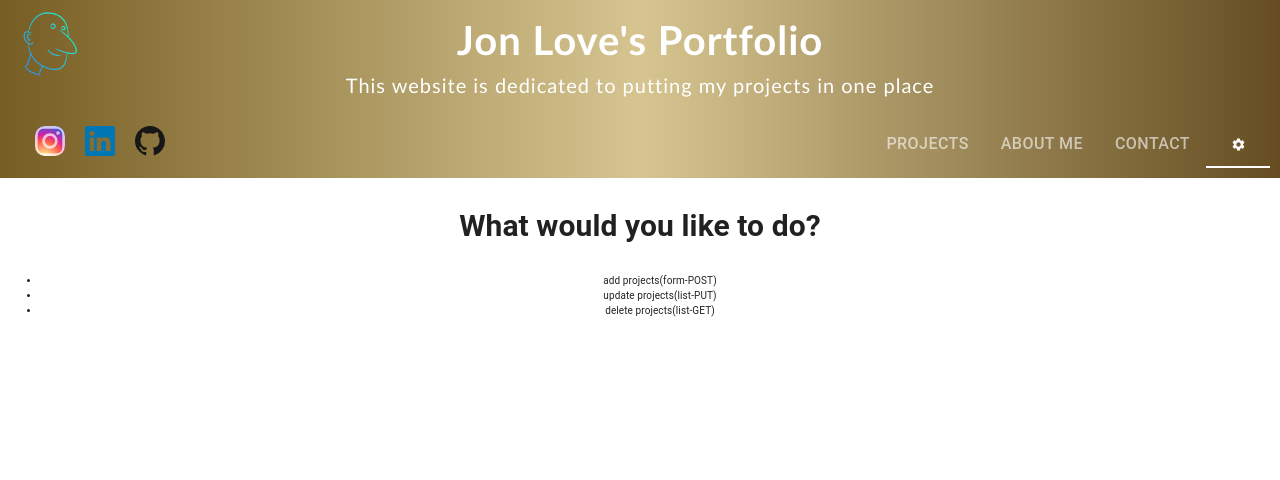
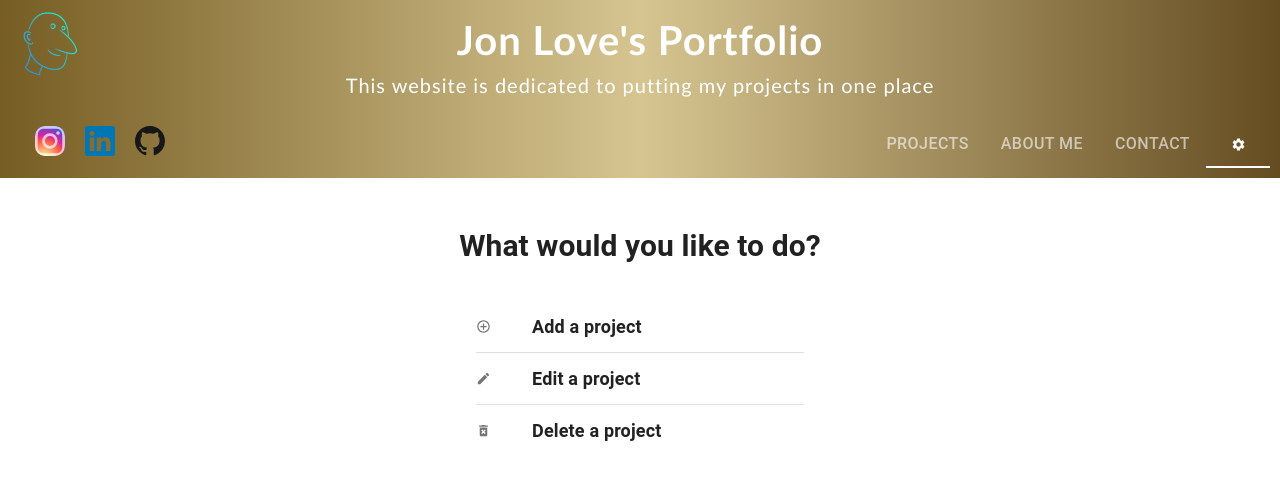
Before and after one commit to jonnny013/portfolio, a React (Vite) app: page /admin in a window 1280 px wide. Shown: the top 480 px of the page. Built offline with nearby package versions, Linux system fonts and the light colour scheme.

Commit message:
Update admin page

```diff
--- a/src/components/Admin/AdminIndex.tsx
+++ b/src/components/Admin/AdminIndex.tsx
@@ -1,4 +1,13 @@
 import LoginIndex from './LoginIndex'
+import List from '@mui/material/List'
+import ListItemButton from '@mui/material/ListItemButton'
+import ListItemIcon from '@mui/material/ListItemIcon'
+import ListItemText from '@mui/material/ListItemText'
+import { Divider } from '@mui/material'
+import ControlPointIcon from '@mui/icons-material/ControlPoint'
+import EditIcon from '@mui/icons-material/Edit'
+import DeleteForeverIcon from '@mui/icons-material/DeleteForever'
+
 const AdminIndex = () => {
   const user = true
 
@@ -7,13 +16,44 @@ const AdminIndex = () => {
   )
 
   return (
-    <div>
+    <div style={{display: 'flex', flexDirection: 'column', justifyContent: 'center', alignItems: 'center'}}>
       <h2>What would you like to do?</h2>
-      <ul>
-        <li>add projects(form-POST)</li>
-        <li>update projects(list-PUT)</li>
-        <li>delete projects(list-GET)</li>
-      </ul>
+      <List
+        sx={{
+          '& .MuiTypography-root': {
+            fontSize: 18,
+            fontWeight: 'bold',
+          },
+          width: '100%',
+          maxWidth: 360,
+          bgcolor: 'background.paper',
+        }}
+        component='ul'
+        aria-labelledby='nested-list-subheader'
+      >
+        <ListItemButton>
+          <ListItemIcon>
+            <ControlPointIcon />
+          </ListItemIcon>
+          <ListItemText primary='Add a project' />
+        </ListItemButton>
+        <Divider variant='middle' component='li' />
+
+        <ListItemButton>
+          <ListItemIcon>
+            <EditIcon />
+          </ListItemIcon>
+          <ListItemText primary='Edit a project' />
+        </ListItemButton>
+        <Divider variant='middle' component='li' />
+
+        <ListItemButton>
+          <ListItemIcon>
+            <DeleteForeverIcon />
+          </ListItemIcon>
+          <ListItemText primary='Delete a project' />
+        </ListItemButton>
+      </List>
     </div>
   )
 }
--- a/src/components/Projects/Projects.tsx
+++ b/src/components/Projects/Projects.tsx
@@ -12,7 +12,6 @@ const Projects = ({
   index: number;
   projectIndex: number;
 }) => {
-  console.log(project)
 
   return (
     <div
--- a/src/services/projectsServices.ts
+++ b/src/services/projectsServices.ts
@@ -6,7 +6,7 @@ export const getProjects = () => {
   return projectData
 }
 
-export const addProject = ({project}: Project) => {
+export const addProject = (project: Project) => {
   console.log('Build a post to send:',project)
   return 'Return confirmation here'
 }
```
